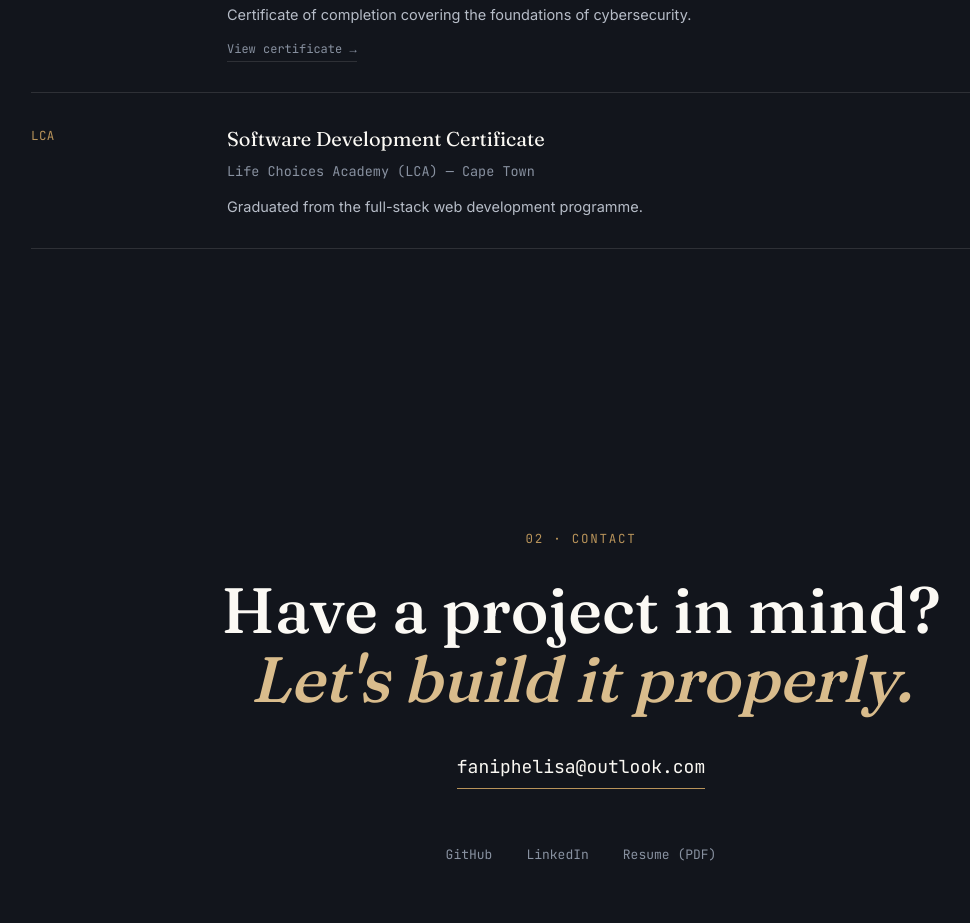
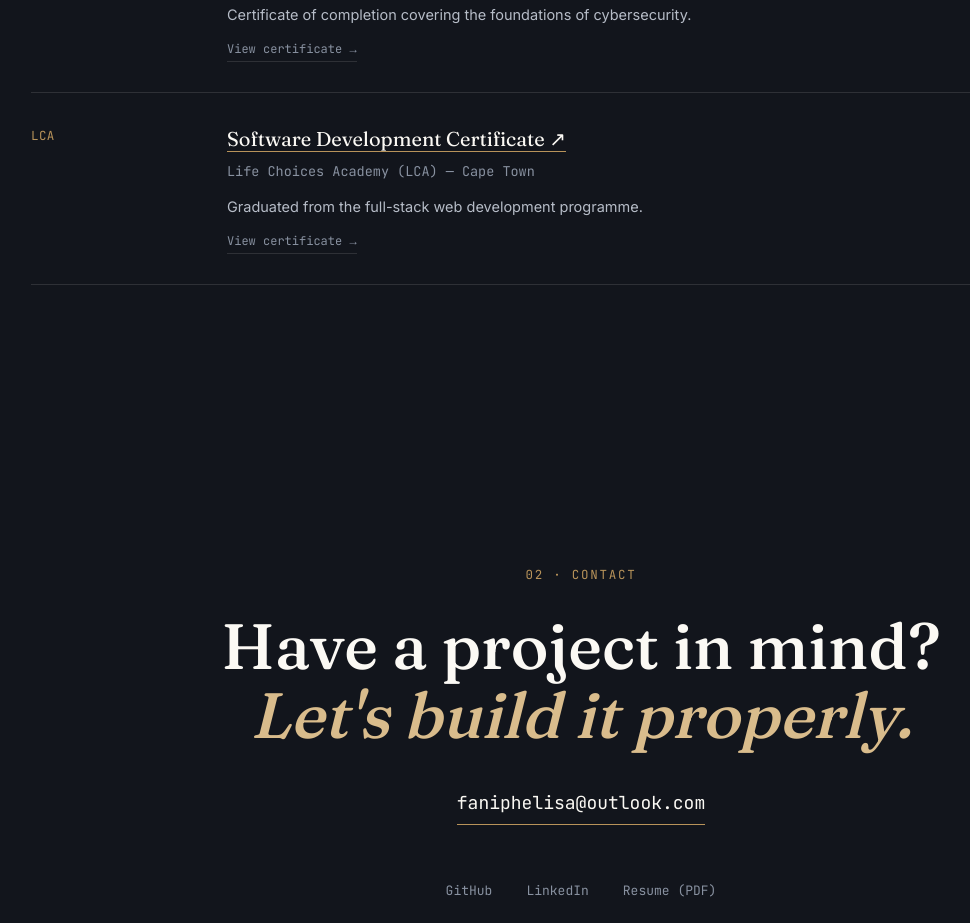
Before and after one commit to phelisafani/vue-portfolio, a Vue app: page / in a window 1280 px wide. Shown: the part 4320-5243 px from the top of the page, without its empty margins (59-1029 px from the left). Built offline with nearby package versions, Linux system fonts and the light colour scheme.

Commit message:
add software development certificate

```diff
--- a/src/App.vue
+++ b/src/App.vue
@@ -62,7 +62,7 @@ const certifications = [
     name: 'Software Development Certificate',
     issuer: 'Life Choices Academy (LCA) — Cape Town',
     desc: 'Graduated from the full-stack web development programme.',
-    url: '', // when you have the PDF: put it in public/certificates and use 'certificates/software-development.pdf'
+    url: 'certificates/software-development.pdf',
   },
 ]
 
```
Also changed, not shown: 1 other file (tests, documents, lock files or other folders).
